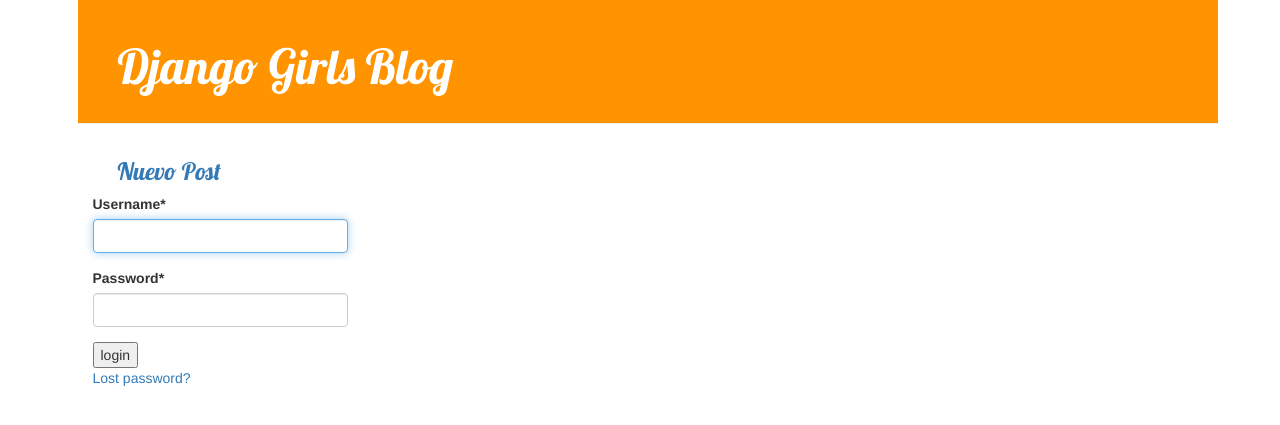
After one commit to AdrianGonzalezMeda/Django_Girls, a Django app: page /login/ in a window 1280 px wide. The commit adds this page. Shown: the top 425 px of the page. Run offline with Django 3.2, Linux system fonts and the light colour scheme; some libraries are stand-ins or nearby versions.

Commit message:
Creacion de login

```diff
--- /dev/null
+++ b/blog/templates/registration/login.html
@@ -0,0 +1,29 @@
+{% extends "base.html" %}
+{% load crispy_forms_tags %}
+
+{% block content %}
+
+{% if form.errors %}
+<p>Your username and password didn't match. Please try again.</p>
+{% endif %}
+
+{% if next %}
+    {% if user.is_authenticated %}
+    <p>Your account doesn't have access to this page. To proceed,
+    please login with an account that has access.</p>
+    {% else %}
+    <p>Please login to see this page.</p>
+    {% endif %}
+{% endif %}
+<div class="col-md-3">
+    <form method="post" action="{% url 'django.contrib.auth.views.login' %}">
+    {% csrf_token %}
+    {{ form | crispy }}
+    <input type="submit" value="login" />
+    <input type="hidden" name="next" value="{{ next }}" />
+    </form>
+
+    {# Assumes you setup the password_reset view in your URLconf #}
+    <p><a href="{% url 'password_reset' %}">Lost password?</a></p>
+</div>
+{% endblock %}
--- a/django_girls/settings.py
+++ b/django_girls/settings.py
@@ -27,6 +27,8 @@
 DEBUG = True
 
 ALLOWED_HOSTS = []
+
+LOGIN_REDIRECT_URL = '/' #te redirecciona por defecto a la pagina principal
 
 
 # Application definition
--- a/django_girls/urls.py
+++ b/django_girls/urls.py
@@ -8,4 +8,5 @@
 
     url(r'^admin/', include(admin.site.urls)),
     url(r'', include('blog.urls')),
+    url('^', include('django.contrib.auth.urls'))
 ]
```
Also changed, not shown: blog/templates/blog/post_detail.html (+1 -16 lines), blog/templates/blog/snippets/comments.html (added, +18 -0 lines), blog/views.py (+13 -7 lines).
